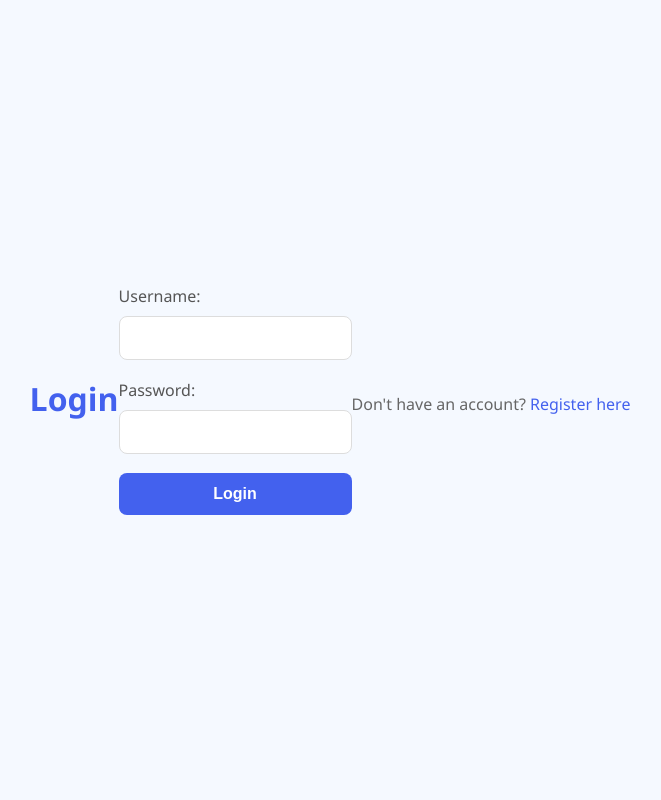
After one commit to TMBeaver/expense-tracker, a Flask app: page /login in a window 1280 px wide. The commit adds this page. Shown: the whole page, without its empty margins (310-971 px from the left). Run offline with Flask 3, Linux system fonts and the light colour scheme.

Commit message:
ADDED: Registration and login forms, updated the css of the tracker and new forms.

```diff
--- a/app.py
+++ b/app.py
@@ -1,9 +1,10 @@
-from flask import Flask, render_template, request, redirect, url_for, jsonify
-from models import db, Expense
+from flask import Flask, render_template, request, redirect, url_for, jsonify, session
+from models import db, Expense, User
 from datetime import datetime
 import os
 
 app = Flask(__name__)
+app.secret_key = "your_secret_key"  # Change this to a secure key
 basedir = os.path.abspath(os.path.dirname(__file__))
 app.config['SQLALCHEMY_DATABASE_URI'] = f"sqlite:///{os.path.join(basedir, 'instance', 'expenses.db')}"
 app.config['SQLALCHEMY_TRACK_MODIFICATIONS'] = False
@@ -12,13 +13,65 @@ db.init_app(app)
 
 @app.route('/')
 def index():
-    expenses = Expense.query.all()
+    if 'user_id' not in session:
+        return redirect(url_for('login'))
+
+    expenses = Expense.query.filter_by(user_id=session['user_id']).all()
     return render_template('index.html', expenses=expenses)
 
-#   ==================ADD  expense function of sqlalchemy==============
+#Regostering into the app
+
+@app.route('/register', methods=['GET', 'POST'])
+def register():
+    if request.method == 'POST':
+        username = request.form['username']
+        password = request.form['password']
+
+        existing_user = User.query.filter_by(username=username).first()
+        if existing_user:
+            return "Username already exists!", 400
+
+        new_user = User(username=username)
+        new_user.set_password(password)
+        db.session.add(new_user)
+        db.session.commit()
+
+        return redirect(url_for('login'))
+
+    return render_template('register.html')
+
+
+#Login in the app
+
+@app.route('/login', methods=['GET', 'POST'])
+def login():
+    if request.method == 'POST':
+        username = request.form['username']
+        password = request.form['password']
+
+        user = User.query.filter_by(username=username).first()
+        if user and user.check_password(password):
+            session['user_id'] = user.id
+            return redirect(url_for('index'))
+        else:
+            return "Invalid username or password!", 401
+
+    return render_template('login.html')
+
+#Log out
+
+@app.route('/logout')
+def logout():
+    session.pop('user_id', None)
+    return redirect(url_for('login'))
+
+
+#========ADD EXPENSE==============
 @app.route('/add_expense', methods=['POST'])
+def add_expense():
+    if 'user_id' not in session:
+        return redirect(url_for('login'))
 
-def add_expense():
     name = request.form['name']
     category = request.form['category']
     amount = request.form['amount']
@@ -28,15 +81,18 @@ def add_expense():
         name=name,
         category=category,
         amount=float(amount),
-        date=datetime.strptime(date, '%Y-%m-%d')
-
+        date=datetime.strptime(date, '%Y-%m-%d'),
+        user_id=session['user_id']
     )
 
     db.session.add(new_expense)
     db.session.commit()
     return redirect(url_for('index'))
 
-#==================== EDIT function in table=========================
+#========UPDATE EXPENSE==(after edit)============
+
+#======== UPDATE EXPENSE ==============
+
 @app.route('/update_expense', methods=['POST'])
 def update_expense():
     expense_id = request.form['expense_id']
@@ -56,11 +112,16 @@ def update_expense():
 
     return redirect(url_for('index'))
 
-#   ==================Delete function of sqlalchemy==============
+
+#========ADD EXPENSE==============
+
 @app.route('/delete_expense/<int:expense_id>', methods=['POST'])
 def delete_expense(expense_id):
+    if 'user_id' not in session:
+        return redirect(url_for('login'))
+
     expense = Expense.query.get(expense_id)
-    if expense:
+    if expense and expense.user_id == session['user_id']:
         db.session.delete(expense)
         db.session.commit()
         return jsonify({"success": True})
--- /dev/null
+++ b/templates/login.html
@@ -0,0 +1,113 @@
+<!DOCTYPE html>
+<html lang="en">
+<head>
+    <meta charset="UTF-8">
+    <meta name="viewport" content="width=device-width, initial-scale=1.0">
+    <title>Login</title>
+</head>
+<body>
+    <h1>Login</h1>
+    <form action="/login" method="POST">
+        <label>Username:</label>
+        <input type="text" name="username" required>
+
+        <label>Password:</label>
+        <input type="password" name="password" required>
+
+        <button type="submit">Login</button>
+    </form>
+    <p>Don't have an account? <a href="/register">Register here</a></p>
+</body>
+</html>
+<style>
+    /* Modern & Calming Base Styles */
+    body {
+        font-family: 'Segoe UI', Tahoma, Geneva, Verdana, sans-serif;
+        background-color: #f5f9ff;
+        color: #333;
+        margin: 0;
+        padding: 0;
+        display: flex;
+        justify-content: center;
+        align-items: center;
+        min-height: 100vh;
+    }
+
+    /* Card-style Container */
+    .login-container {
+        background: white;
+        border-radius: 12px;
+        box-shadow: 0 8px 20px rgba(0, 0, 0, 0.08);
+        padding: 2.5rem;
+        width: 100%;
+        max-width: 400px;
+        text-align: center;
+    }
+
+    h1 {
+        color: #4361ee;
+        margin-bottom: 1.5rem;
+        font-weight: 600;
+    }
+
+    /* Form Styling */
+    form {
+        display: flex;
+        flex-direction: column;
+        gap: 1.2rem;
+    }
+
+    label {
+        text-align: left;
+        font-weight: 500;
+        color: #555;
+        margin-bottom: -10px;
+    }
+
+    input {
+        padding: 12px;
+        border: 1px solid #ddd;
+        border-radius: 8px;
+        font-size: 16px;
+        transition: border 0.3s;
+    }
+
+    input:focus {
+        border-color: #4361ee;
+        outline: none;
+        box-shadow: 0 0 0 2px rgba(67, 97, 238, 0.2);
+    }
+
+    /* Button Styling */
+    button {
+        background-color: #4361ee;
+        color: white;
+        border: none;
+        padding: 12px;
+        border-radius: 8px;
+        font-size: 16px;
+        font-weight: 600;
+        cursor: pointer;
+        transition: background 0.3s;
+    }
+
+    button:hover {
+        background-color: #3a56d4;
+    }
+
+    /* Link Styling */
+    p {
+        margin-top: 1.5rem;
+        color: #666;
+    }
+
+    a {
+        color: #4361ee;
+        text-decoration: none;
+        font-weight: 500;
+    }
+
+    a:hover {
+        text-decoration: underline;
+    }
+</style>
```
Also changed, not shown: models.py (+18 -2 lines), templates/index.html (+150 -16 lines), templates/register.html (added, +111 -0 lines), instance/expenses.DB.
